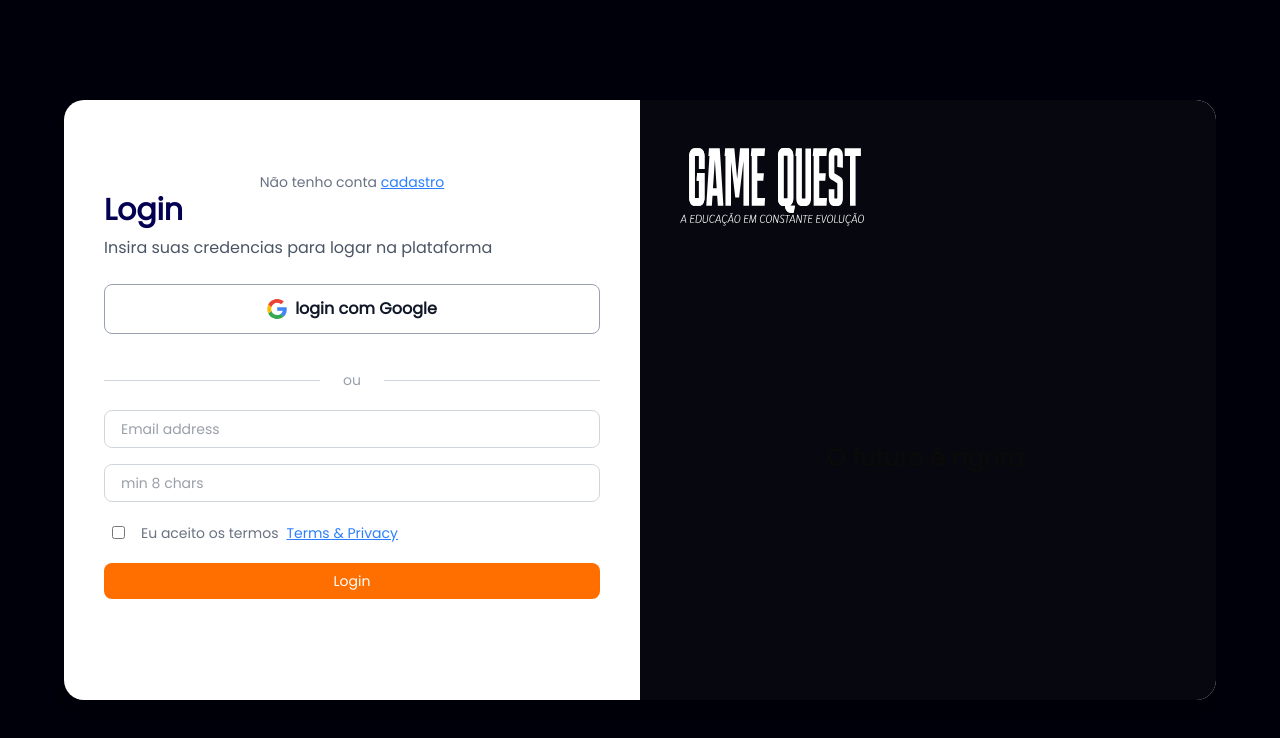
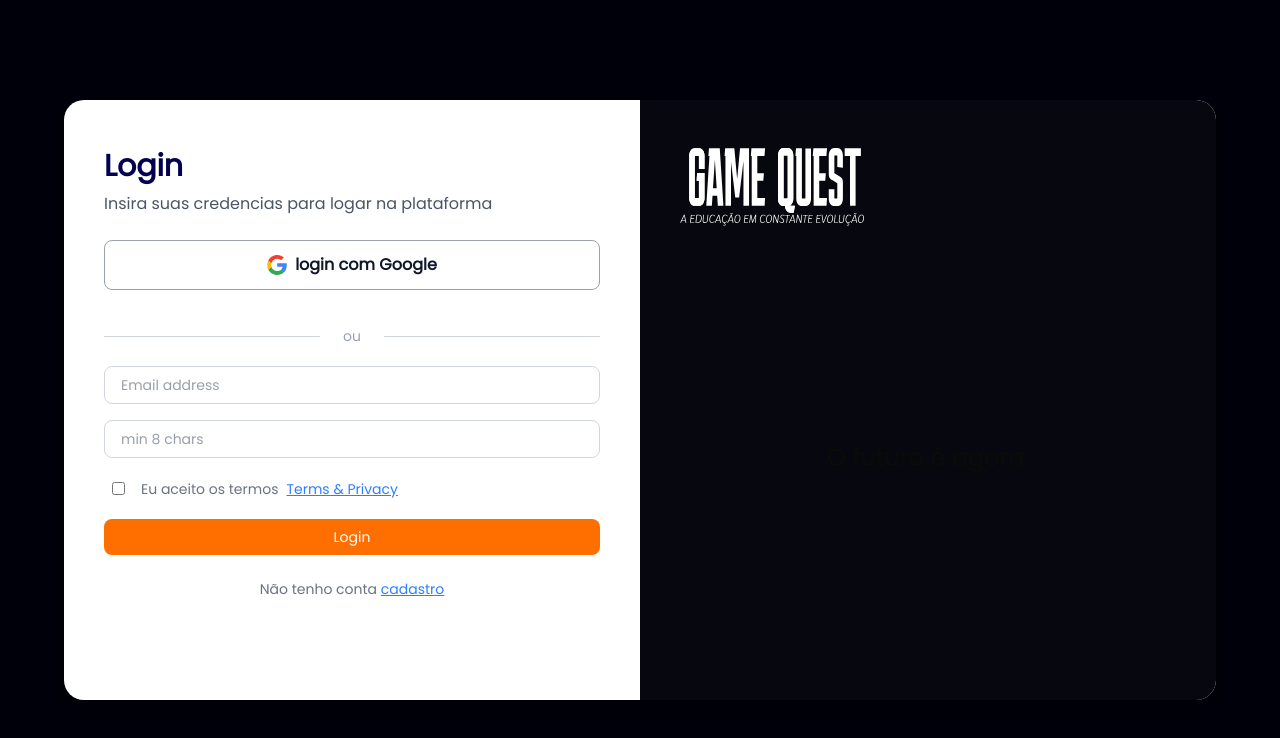
Before and after one commit to hemaAim/Game-Quest-2.0, a Next.js app: page /login in a window 1280 px wide. Shown: the top 738 px of the page. Built offline with nearby package versions, Linux system fonts and the light colour scheme; no server answers.

Commit message:
ajuste do btn cadastro

```diff
--- a/src/app/login/page.tsx
+++ b/src/app/login/page.tsx
@@ -64,9 +64,7 @@
         <div className="w-full max-w-6xl bg-white h-10/12 max-h-[600px] items-start justify-between rounded-[20px] overflow-hidden shadow-lg grid grid-cols-1 md:grid-cols-2">
           {/* Left side */}
           <div className="px-10 py-12 flex flex-col   justify-center">
-            <p className="text-sm text-center text-gray-500 mt-6">
-              Não tenho conta <Link href="/cadastro" className="text-blue-500 underline">cadastro</Link>
-            </p>
+
             <h2 className="text-3xl font-semibold mb-2 text-[#030051]">Login</h2>
             <p className="text-gray-600 mb-6">Insira suas credencias para logar na plataforma</p>
 
@@ -112,7 +110,9 @@
                 Login
               </button>
             </form>
-
+    <p className="text-sm text-center text-gray-500 mt-6">
+              Não tenho conta <Link href="/cadastro" className="text-blue-500 underline">cadastro</Link>
+            </p>
 
           </div>
 
```
